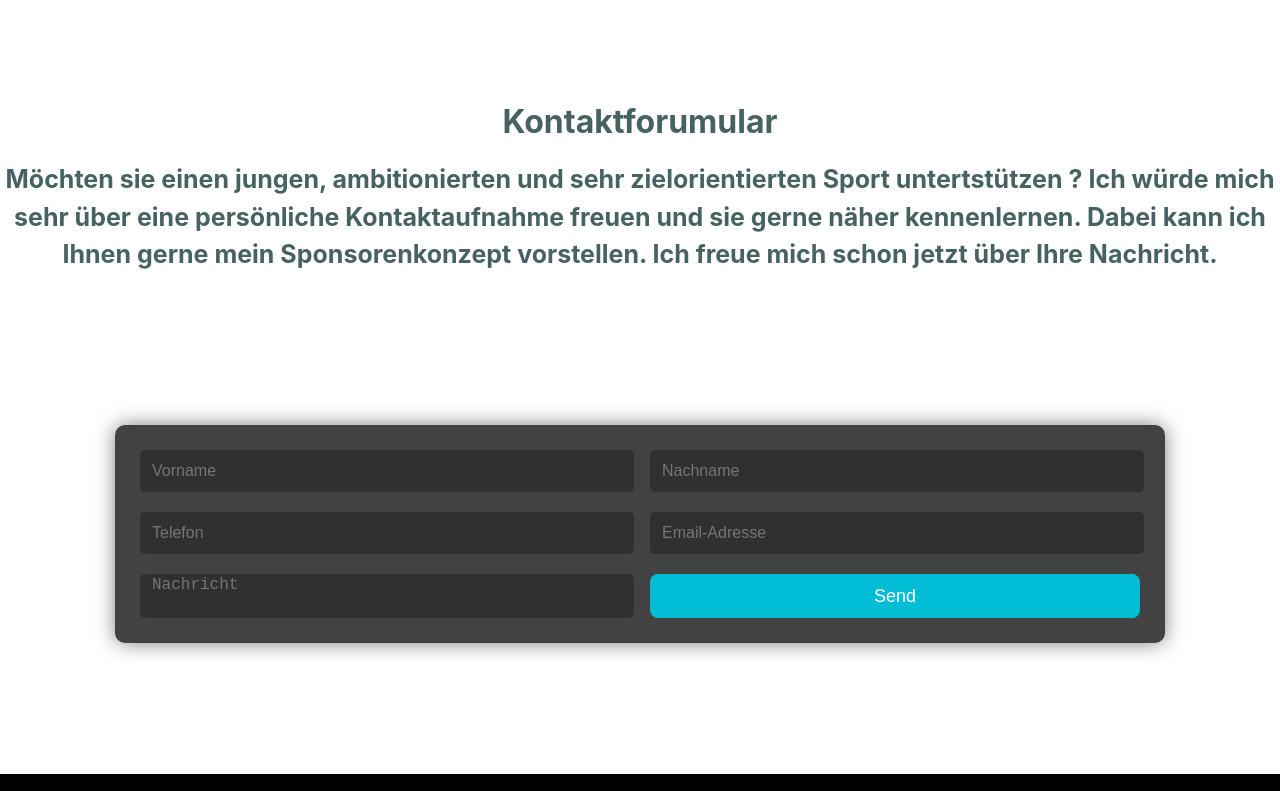
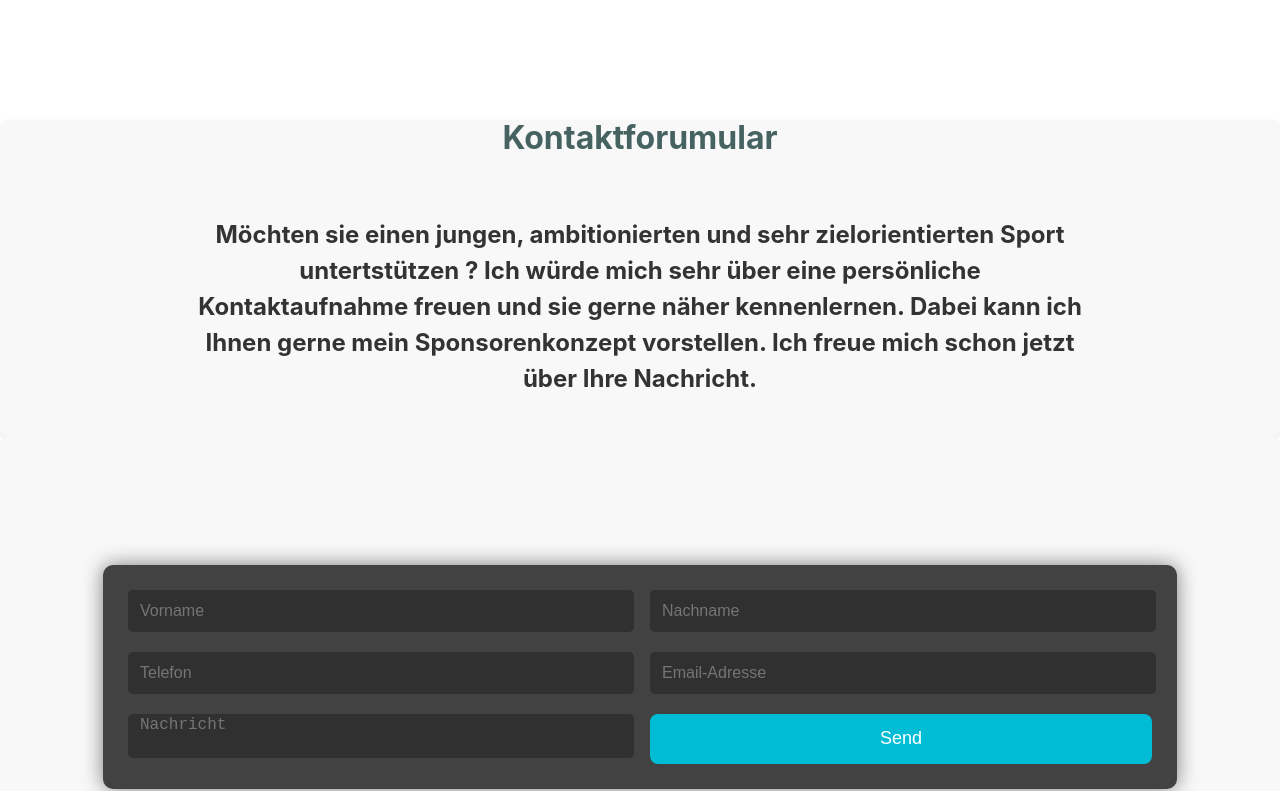
Before and after one commit to pemafederer/Website, a React (Vite) app: page /SPONSOREN in a window 1280 px wide. Shown: the part 2740-3531 px from the top of the page. Built offline with nearby package versions, Linux system fonts and the light colour scheme.

Commit message:
teamsponsoren title

```diff
--- a/src/App.css
+++ b/src/App.css
@@ -342,13 +342,23 @@ margin: 0;
   font-size: 32px;
 }
 .contact-text{
+  display: flex;
+  flex-direction: column;
+  align-items: center;
+  width: 70%;
+  margin: 0 auto;
+  padding: 20px;
+  background-color: #f8f8f8;
+  border-radius: 8px;
+
+
+}
+
+.contact-text h2{
+  font-size: 24px;
+  color: #333333;
   text-align: center;
-
-}
-
-.contact-text h2{
-  font-size: 25px;
-  color: #466362;
+  margin-bottom: 20px;
 }
 
 .contact-titles h2 {
@@ -360,23 +370,29 @@ margin: 0;
 }
 
 .Contact {
+  background-color: #f8f8f8;
+  border-radius: 8px;
   padding: auto;
   width: 100%;
   height: 60vh;
   display: flex;
   justify-content: center;
   align-items: center;
-  background-color: white; /* Dark background color */
+
+}
+.contact-formular-container{
+  background-color: #f8f8f8;
+  border-radius: 8px;
+  box-shadow: 0 2px 4px rgba(0, 0, 0, 0.1);
 }
 
 .contact-container {
   height: auto;
-  max-width: 1000px;
+  max-width: 1900px;
+  max-height: 2000px;
   width: 80%;
-  position: relative;
   display: flex;
   justify-content: center;
-  flex-direction: column;
   align-items: center;
   background-color: #424242; /* Another shade of dark background color */
   border-radius: 10px;
@@ -414,15 +430,14 @@ input, textarea{
 }
 
 textarea {
-  height: auto;
+  height: 200px;
   resize: none;
 
 }
 input[type="submit"] {
-  height: auto;
+  height: 50px;
   width: 100%;
   text-indent: 0;
-  border: none;
   border-radius: 8px;
   background-color: #00bcd4; /* Cyan color */
   color: #ffffff; /* White text color */
@@ -434,8 +449,6 @@ input[type="submit"] {
 input[type="submit"]:hover {
   background-color: #0097a7; /* Darker cyan color on hover */
 }
-
-
 
 h3 {
   font-weight: 600;
@@ -488,6 +501,7 @@ h3 {
 
 .teamsponsoren h1{
   padding-top:40px;
+  font-size: 60px;
   padding-bottom: 30px;
 }
 
@@ -1269,6 +1283,9 @@ h1 {
 
 @media screen and (max-width: 900px) {
 
+  .teamsponsoren h1 {
+    font-size: 30px;
+  }
   .AboutMe-vorschau-container{
     flex-wrap: wrap-reverse;
     padding-left: 5%;
--- a/src/SingleRennbericht.jsx
+++ b/src/SingleRennbericht.jsx
@@ -46,15 +46,18 @@ export default function SingleRennbericht() {
                 <div className="rennberichte-img-container">
                                 <RModalImages
                                 sx={{height: "50vh"}}
+                                hideDownload={true}
                                     small={"../" + rennbericht.img_container_1} className="single-rennberichte-img"
                                     large={"../" + rennbericht.img_container_1} />
                                 <RModalImages
                                 sx={{height: "50vh"}}
+                                hideDownload={true}
                                     small={"../" + rennbericht.img_container_2} className="single-rennberichte-img"
                                     large={"../" + rennbericht.img_container_2} />
 
                                 <RModalImages
                                 sx={{height: "50vh"}}
+                                hideDownload={true}
                                     small={"../" + rennbericht.img_container_3} className="single-rennberichte-img"
                                     large={"../" + rennbericht.img_container_3} />
 
--- a/src/Sponsoren.jsx
+++ b/src/Sponsoren.jsx
@@ -51,6 +51,7 @@ export default function Sponsoren() {
                     <h1>TEAMSPONSOREN</h1>
                     <SlideshowSponsoren />
                 </div>
+                <div className="contact-formular-container">
                 <div className="contact-titles">
                     <h1> Kontaktforumular</h1>
                 </div>
@@ -58,6 +59,7 @@ export default function Sponsoren() {
                     <h2> Möchten sie einen jungen, ambitionierten und sehr zielorientierten Sport untertstützen ?
                         Ich würde  mich sehr über eine persönliche Kontaktaufnahme freuen und sie gerne näher kennenlernen. Dabei kann ich Ihnen gerne mein Sponsorenkonzept vorstellen. Ich freue mich schon jetzt über Ihre Nachricht.
                     </h2>
+                </div>
                 </div>
 
 
```
